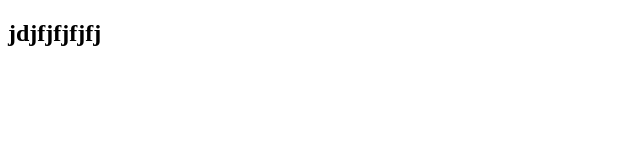
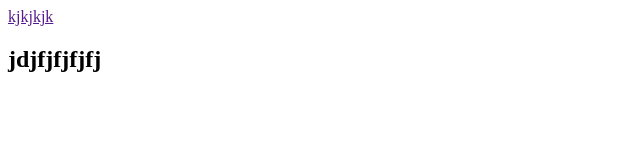
Before and after one commit to nazarii-lozynskyi/test, a plain HTML site: page index.html in a window 1280 px wide. Shown: the whole page, without its empty margins (0-640 px from the left). Drawn offline with Linux system fonts and the light colour scheme.

Commit message:
Update index.html

```diff
--- a/index.html
+++ b/index.html
@@ -7,6 +7,9 @@
     <title>Document</title>
   </head>
   <body>
+    <header>
+      <a href="">kjkjkjk</a>
+    </header>
     <h2>jdjfjfjfjfj</h2>
   </body>
 </html>
```
